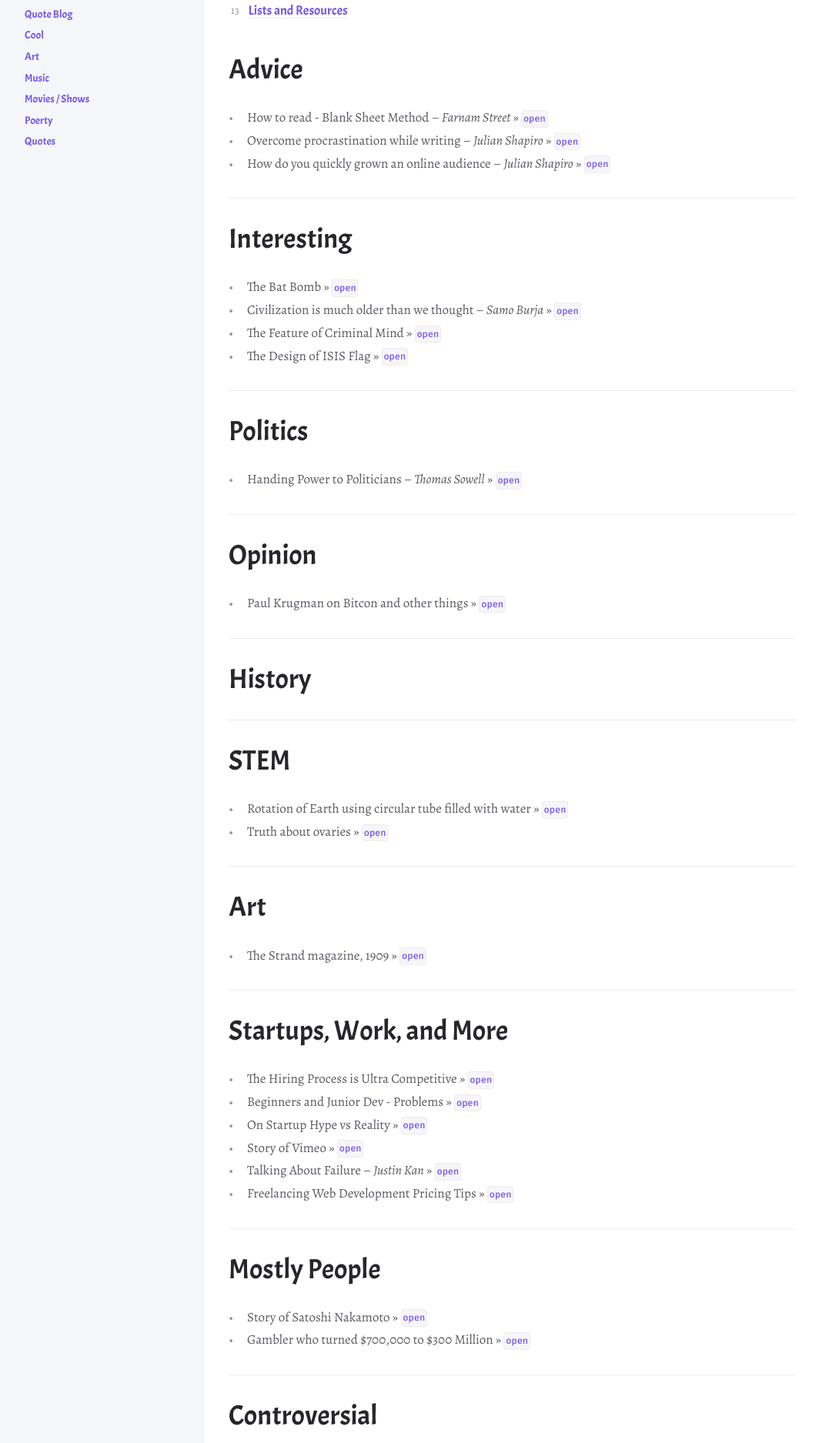
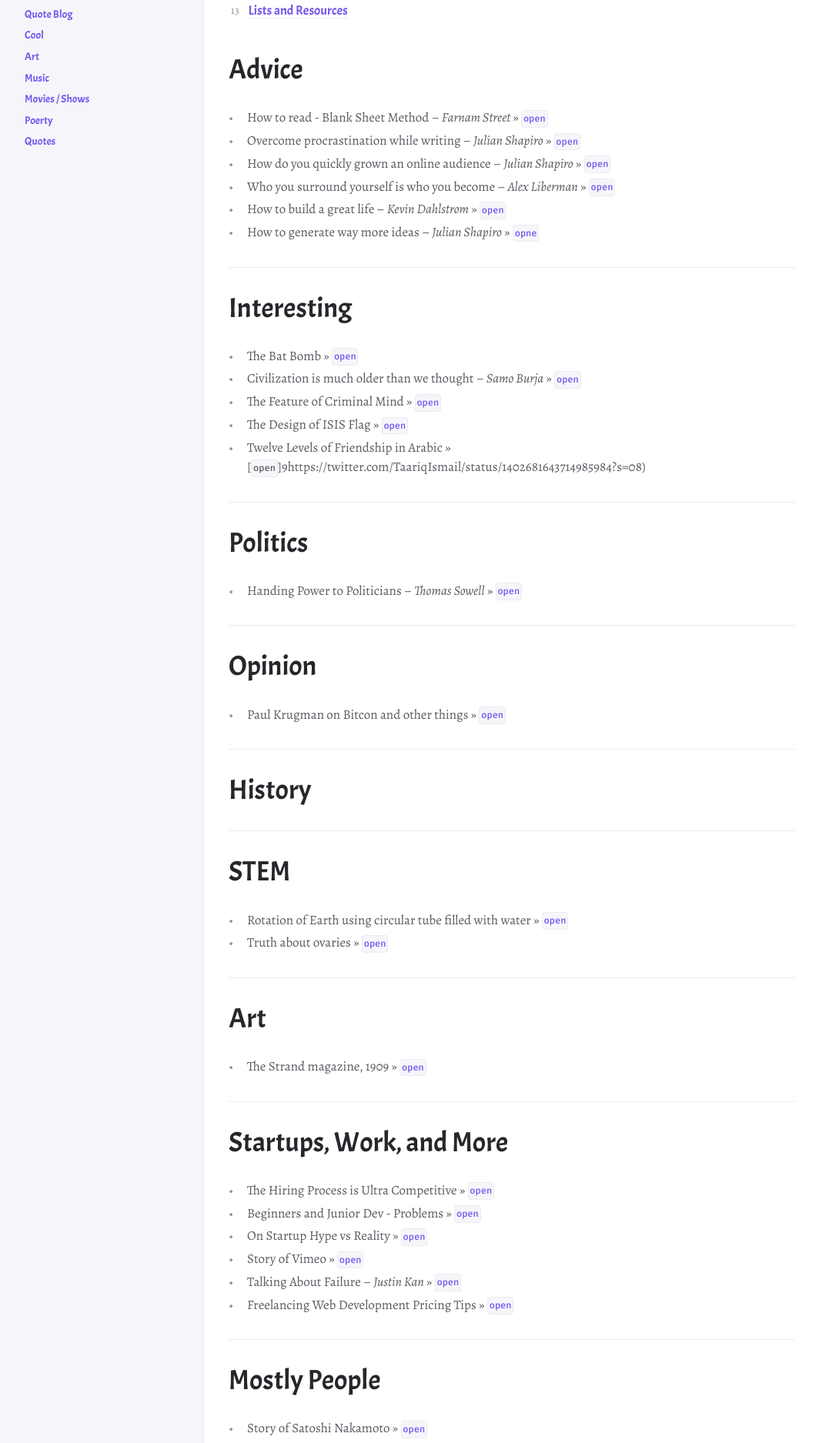
Before and after one commit to r8w/r8w, a Jekyll site: the page built from docs/links/twitter.md, in a window 1280 px wide. Shown: the part 655-2530 px from the top of the page at 77% size, without its empty margins (107-1171 px from the left). Built offline with Jekyll 4.4.1, drawn with Linux system fonts in a browser that asks for light colours; nearby versions of some CDN libraries; some of the changed text lies outside the part shown.

Commit message:
update changes

```diff
--- a/docs/links/twitter.md
+++ b/docs/links/twitter.md
@@ -24,6 +24,9 @@ Garbage and Gold of Wormhole
 - How to read - Blank Sheet Method -- *Farnam Street* >> [`open`](https://twitter.com/farnamstreet/status/1347173210748551176)
 - Overcome procrastination while writing -- *Julian Shapiro* >> [`open`](https://twitter.com/Julian/status/1390744754065977348?s=20)
 - How do you quickly grown an online audience -- *Julian Shapiro* >> [`open`](https://twitter.com/Julian/status/1396901044429496329)
+- Who you surround yourself is who you become -- *Alex Liberman* >> [`open`](https://twitter.com/businessbarista/status/1403038127988609026?s=08)
+- How to build a great life -- *Kevin Dahlstrom* >> [`open`](https://twitter.com/Camp4/status/1402689150353129472?s=08)
+- How to generate way more ideas -- *Julian Shapiro* >> [`opne`](https://twitter.com/Julian/status/1402356373648601089?s=08)
 
 ---
 
@@ -33,6 +36,7 @@ Garbage and Gold of Wormhole
 - Civilization is much older than we thought -- *Samo Burja* >> [`open`](https://twitter.com/SamoBurja/status/1394338354590846982?s=08)
 - The Feature of Criminal Mind >> [`open`](https://twitter.com/robkhenderson/status/1393442484668309504?s=08)
 - The Design of ISIS Flag >> [`open`](https://twitter.com/a_el_shamsy/status/1395874364436910084?s=08)
+- Twelve Levels of Friendship in Arabic >> [`open`]9https://twitter.com/TaariqIsmail/status/1402681643714985984?s=08)
 
 ---
 
@@ -96,6 +100,8 @@ Garbage and Gold of Wormhole
 - Best Educational Resources for 4Y/O >> [`open`](https://twitter.com/awilkinson/status/1392219056246124545)
 - Balaj on Solona -  high-performance blockchain >> [`open`](https://twitter.com/balajis/status/1394782976978800643)
 - More Philosophy Podcasts >> [`open`](https://twitter.com/philosophybites/status/1396147129769512963)
+- Dense Network of Interurban in US >> [`open`](https://twitter.com/grescoe/status/1402280270930272266)
+- Five Valuable Mental Models >> [`opne`](https://twitter.com/sumitgrrg/status/1401516334555426817?s=08)
 
 ---
 
```
Also changed, not shown: docs/links/blog.md (+7 -0 lines), docs/links/websites.md (+1 -0 lines), docs/online/interesting.md (+5 -1 lines).
